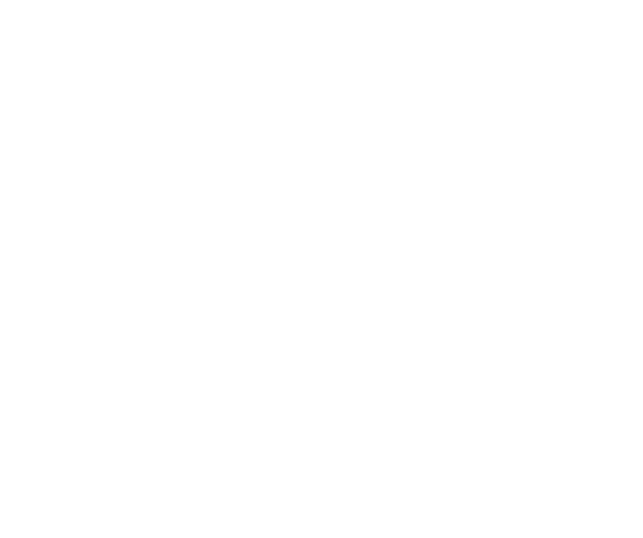
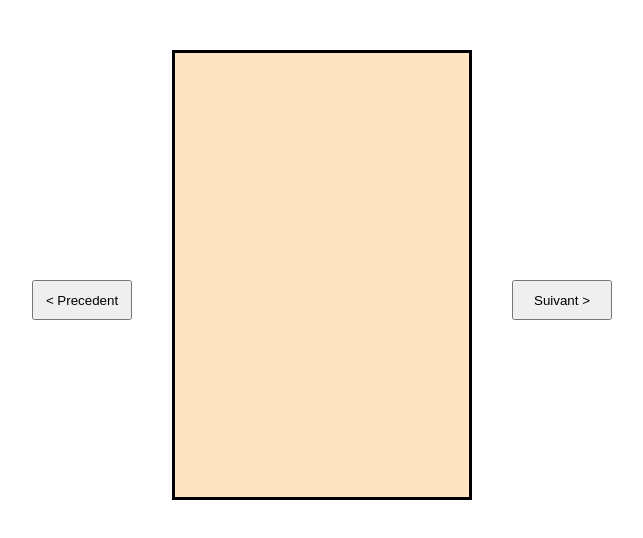
Before and after one commit to Kamdem-cmd/Carrousel-API, a plain HTML site: page index.html in a window 1280 px wide. Shown: the whole page, without its empty margins (318-961 px from the left). Drawn offline with Linux system fonts and the light colour scheme.

Commit message:
ajout de boutton et disposition des elements au centre du document

```diff
--- a/index.html
+++ b/index.html
@@ -8,8 +8,8 @@
     <title>Carrousel_API</title>
 </head>
 <body>
-    <div id="precendent"></div>
-    <div id="card"></div>
-    <div id="suivant"></div>
+    <div id="precendent"><input type="button" name="< Precedent" id="btn_precedent" value="< Precedent"></div>
+    <div id="carte"></div>
+    <div id="suivant"><input type="button" name="Suivant >" id="btn_suivant" value="Suivant >"></div>
 </body>
 </html>
--- a/style.css
+++ b/style.css
@@ -3,3 +3,23 @@
     padding: 0;
     box-sizing: border-box;
 }
+body{
+    display: flex;
+    justify-content: center;
+}
+div{
+    margin: 20px;
+    margin-top: 50px;
+}
+#carte{
+    width: 300px;
+    height: 450px;
+    background-color: bisque;
+    border: solid black;
+}
+#btn_suivant, #btn_precedent{
+    cursor: pointer;
+    margin-top: 230px;
+    width: 100px;
+    height: 40px;
+}
```
